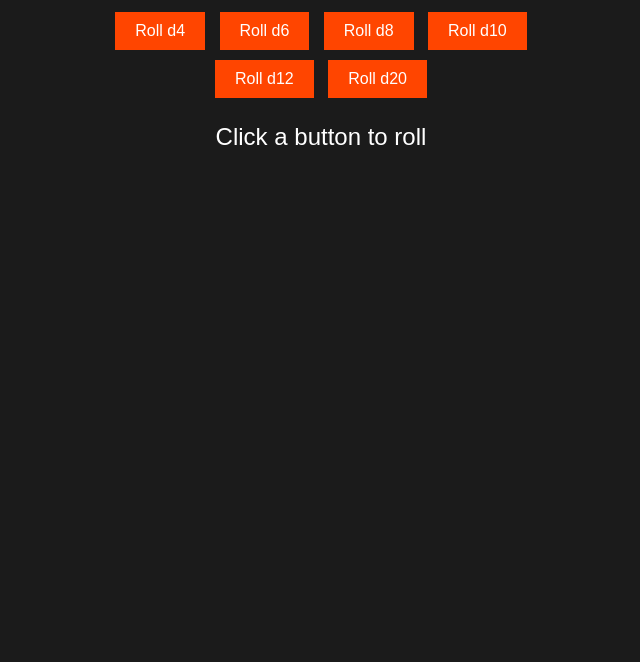
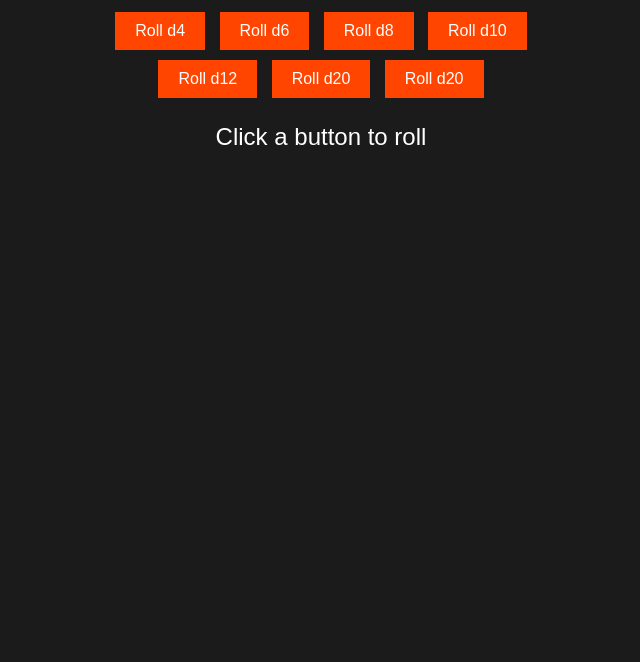
Before and after one commit to obscureether/DnD-Game-Tools, a plain HTML site: page dice-roller/index.html in a window 1280 px wide. Shown: the part 138-800 px from the top of the page, without its empty margins (319-959 px from the left). Drawn offline with Linux system fonts and the light colour scheme.

Commit message:
wrote HTML code for Dice Roller

```diff
--- a/dice-roller/index.html
+++ b/dice-roller/index.html
@@ -16,6 +16,7 @@
             <button onclick="rollDice(10)">Roll d10</button>
             <button onclick="rollDice(12)">Roll d12</button>
             <button onclick="rollDice(20)">Roll d20</button>
+            <button onclick="rollDice(30)">Roll d20</button>
         </div>
         <div id="result">Click a button to roll</div>
     </div>
```
